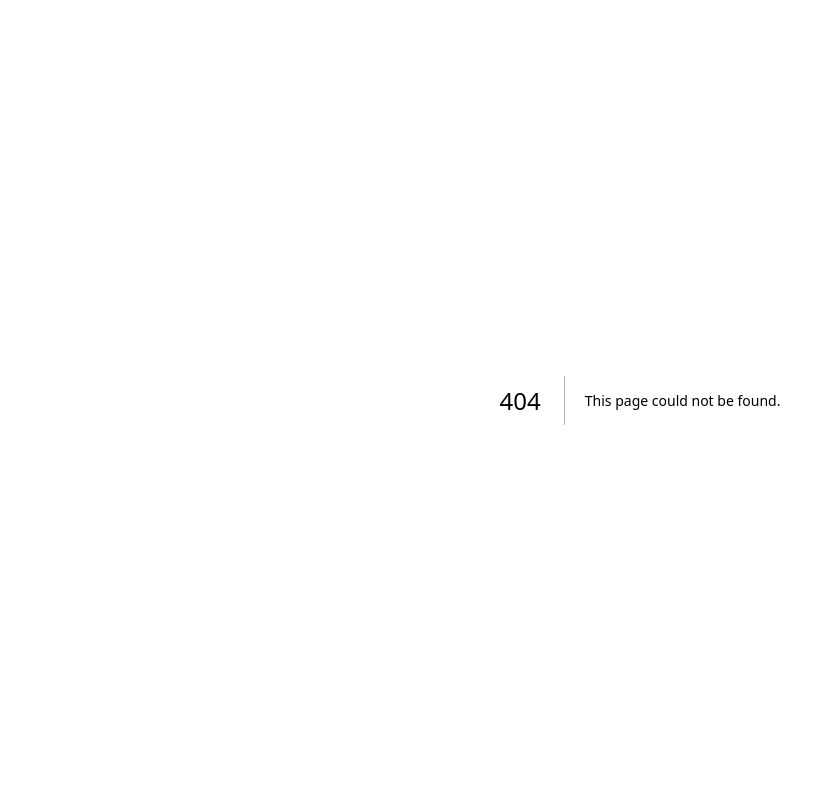
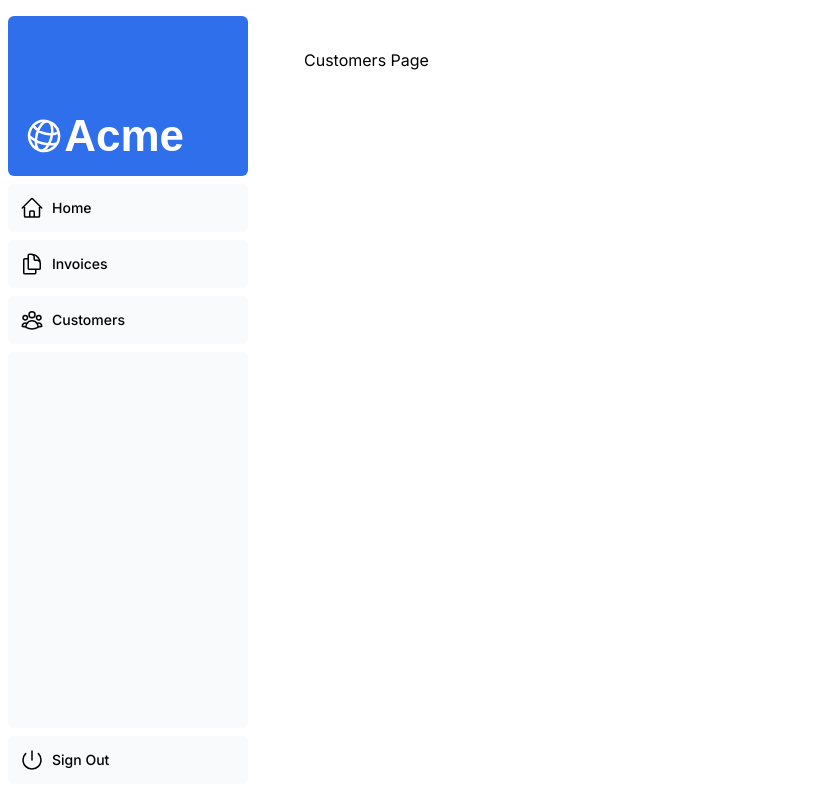
Before and after one commit to riyaz-pasha/Learnings, a Next.js app in the folder next-js/nextjs-dashboard/: page /dashboard/customers in a window 1280 px wide. Before the commit this address had no page. Shown: the whole page, without its empty margins (0-835 px from the left). Built offline with nearby package versions, Linux system fonts and the light colour scheme; a web font is replaced by a local one.

Commit message:
[Riyaz][NextJs][nextjs-dashboard] Add. Layout and pages

```diff
--- /dev/null
+++ b/next-js/nextjs-dashboard/app/dashboard/customers/page.tsx
@@ -0,0 +1,5 @@
+export default function page() {
+    return (
+        <div>Customers Page</div>
+    )
+}
--- /dev/null
+++ b/next-js/nextjs-dashboard/app/dashboard/invoices/page.tsx
@@ -0,0 +1,5 @@
+export default function page() {
+    return (
+        <div>Invoices Page</div>
+    )
+}
--- /dev/null
+++ b/next-js/nextjs-dashboard/app/dashboard/layout.tsx
@@ -0,0 +1,12 @@
+import SideNav from '@/app/ui/dashboard/sidenav';
+
+export default function Layout({ children }: { children: React.ReactNode }) {
+    return (
+        <div className="flex h-screen flex-col md:flex-row md:overflow-hidden">
+            <div className="w-full flex-none md:w-64">
+                <SideNav />
+            </div>
+            <div className="flex-grow p-6 md:overflow-y-auto md:p-12">{children}</div>
+        </div>
+    );
+}
--- /dev/null
+++ b/next-js/nextjs-dashboard/app/dashboard/page.tsx
@@ -0,0 +1,14 @@
+// import Customer from "./customers/page";
+// import Invoices from "./invoices/page";
+
+export default function Page() {
+    return <p>Dashboard Page</p>
+    // return <div>
+    //     <div className={"min-h-screen"}>
+    //         <Customer />
+    //     </div>
+    //     <div className={"min-h-screen"}>
+    //         <Invoices />
+    //     </div>
+    // </div>
+};
```
